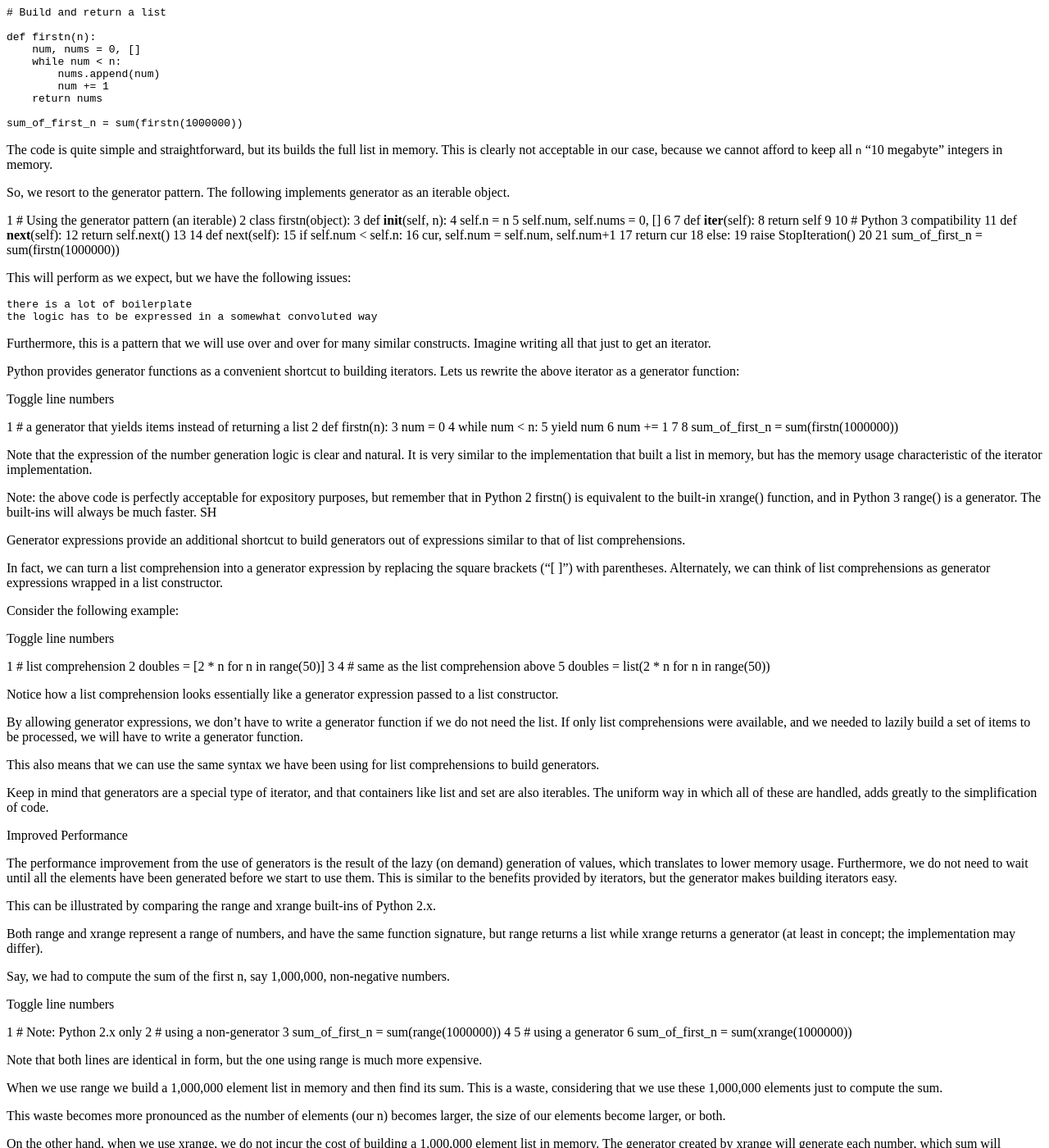
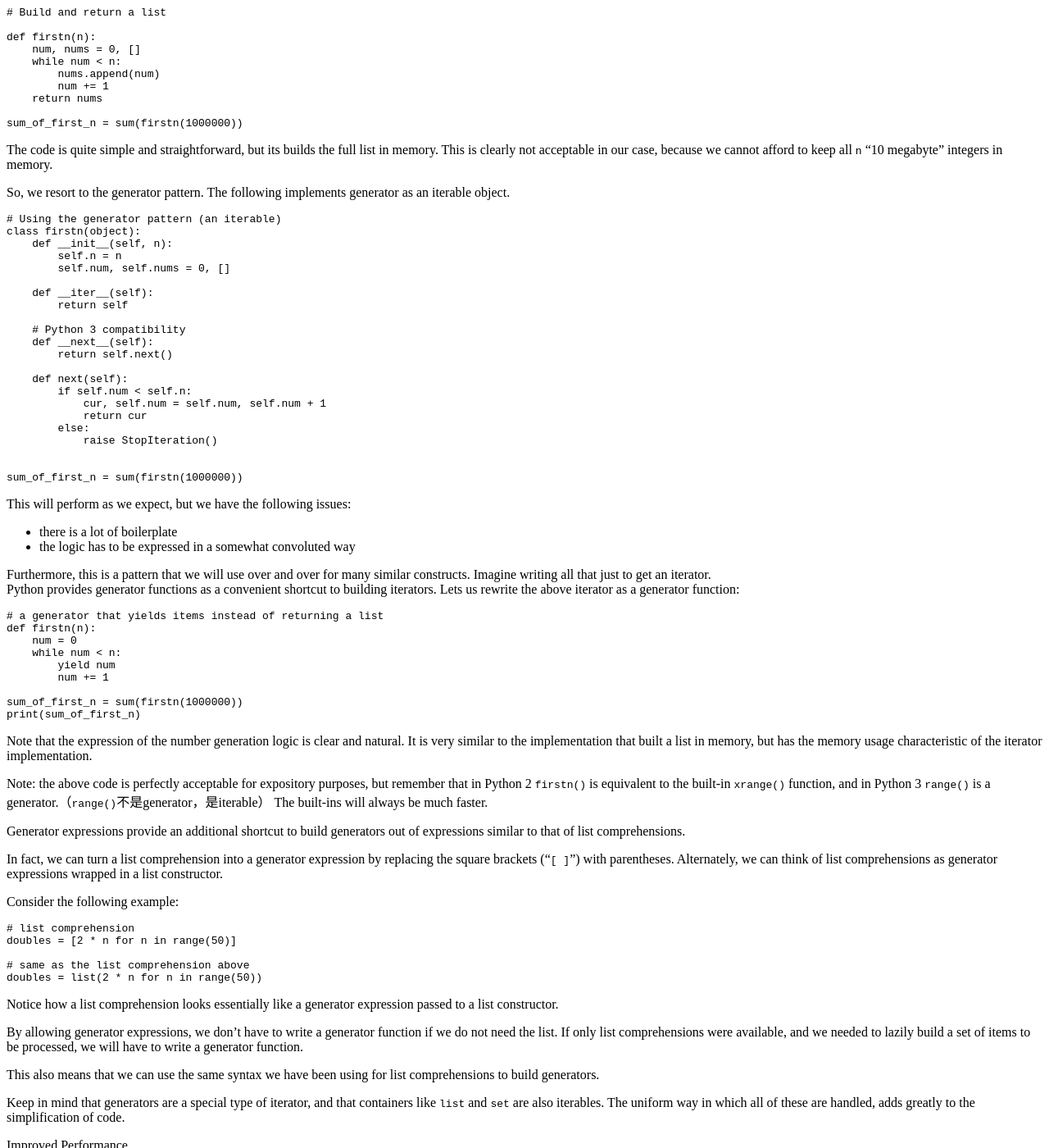
Before and after one commit to pythonjiaocheng/pythonjiaocheng.github.io, a Jekyll site: the page built from _posts/generator/2015-12-24-python-generators.md, in a window 1280 px wide and 1400 px high, scrolled down 483 px. Shown: the whole window at 82% size. Built offline with Jekyll 4.4.1, drawn with Linux system fonts in a browser that asks for light colours; nearby versions of some CDN libraries.

Commit message:
必须要填写才填写的

```diff
--- a/_posts/generator/2015-12-24-python-generators.md
+++ b/_posts/generator/2015-12-24-python-generators.md
@@ -37,65 +37,65 @@ The code is quite simple and straightforward, but its builds the full list in me
 So, we resort to the generator pattern. The following implements generator as an iterable object.
 
 
-   1 # Using the generator pattern (an iterable)
-   2 class firstn(object):
-   3     def __init__(self, n):
-   4         self.n = n
-   5         self.num, self.nums = 0, []
-   6
-   7     def __iter__(self):
-   8         return self
-   9
-  10     # Python 3 compatibility
-  11     def __next__(self):
-  12         return self.next()
-  13
-  14     def next(self):
-  15         if self.num < self.n:
-  16             cur, self.num = self.num, self.num+1
-  17             return cur
-  18         else:
-  19             raise StopIteration()
-  20
-  21 sum_of_first_n = sum(firstn(1000000))
+	# Using the generator pattern (an iterable)
+	class firstn(object):
+	    def __init__(self, n):
+		self.n = n
+		self.num, self.nums = 0, []
+
+	    def __iter__(self):
+		return self
+
+	    # Python 3 compatibility
+	    def __next__(self):
+		return self.next()
+
+	    def next(self):
+		if self.num < self.n:
+		    cur, self.num = self.num, self.num + 1
+		    return cur
+		else:
+		    raise StopIteration()
+
+
+	sum_of_first_n = sum(firstn(1000000))
 
 This will perform as we expect, but we have the following issues:
 
-    there is a lot of boilerplate
-    the logic has to be expressed in a somewhat convoluted way
+- there is a lot of boilerplate
+- the logic has to be expressed in a somewhat convoluted way
 
 Furthermore, this is a pattern that we will use over and over for many similar constructs. Imagine writing all that just to get an iterator.
-
 Python provides generator functions as a convenient shortcut to building iterators. Lets us rewrite the above iterator as a generator function:
 
-Toggle line numbers
 
-   1 # a generator that yields items instead of returning a list
-   2 def firstn(n):
-   3     num = 0
-   4     while num < n:
-   5         yield num
-   6         num += 1
-   7
-   8 sum_of_first_n = sum(firstn(1000000))
+	# a generator that yields items instead of returning a list
+	def firstn(n):
+	    num = 0
+	    while num < n:
+		yield num
+		num += 1
+
+	sum_of_first_n = sum(firstn(1000000))
+	print(sum_of_first_n)
+
 
 Note that the expression of the number generation logic is clear and natural. It is very similar to the implementation that built a list in memory, but has the memory usage characteristic of the iterator implementation.
 
-Note: the above code is perfectly acceptable for expository purposes, but remember that in Python 2 firstn() is equivalent to the built-in xrange() function, and in Python 3 range() is a generator. The built-ins will always be much faster. SH
+Note: the above code is perfectly acceptable for expository purposes, but remember that in Python 2 `firstn()` is equivalent to the built-in `xrange()` function, and in Python 3 `range()` is a generator.（`range()`不是generator，是iterable） The built-ins will always be much faster.
 
 Generator expressions provide an additional shortcut to build generators out of expressions similar to that of list comprehensions.
 
-In fact, we can turn a list comprehension into a generator expression by replacing the square brackets ("[ ]") with parentheses. Alternately, we can think of list comprehensions as generator expressions wrapped in a list constructor.
+In fact, we can turn a list comprehension into a generator expression by replacing the square brackets ("`[ ]`") with parentheses. Alternately, we can think of list comprehensions as generator expressions wrapped in a list constructor.
 
 Consider the following example:
 
-Toggle line numbers
+	# list comprehension
+	doubles = [2 * n for n in range(50)]
 
-   1 # list comprehension
-   2 doubles = [2 * n for n in range(50)]
-   3
-   4 # same as the list comprehension above
-   5 doubles = list(2 * n for n in range(50))
+	# same as the list comprehension above
+	doubles = list(2 * n for n in range(50))
+
 
 Notice how a list comprehension looks essentially like a generator expression passed to a list constructor.
 
@@ -103,7 +103,7 @@ By allowing generator expressions, we don't have to write a generator function i
 
 This also means that we can use the same syntax we have been using for list comprehensions to build generators.
 
-Keep in mind that generators are a special type of iterator, and that containers like list and set are also iterables. The uniform way in which all of these are handled, adds greatly to the simplification of code.
+Keep in mind that generators are a special type of iterator, and that containers like `list` and `set` are also iterables. The uniform way in which all of these are handled, adds greatly to the simplification of code.
 
 Improved Performance
 
```
Also changed, not shown: 1 other file.
